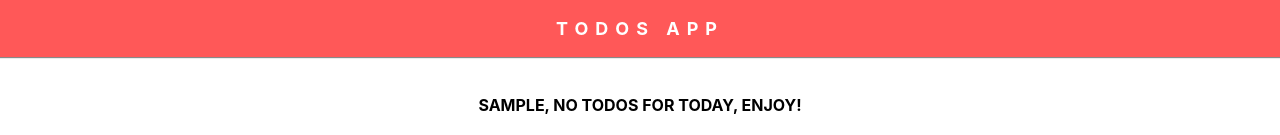
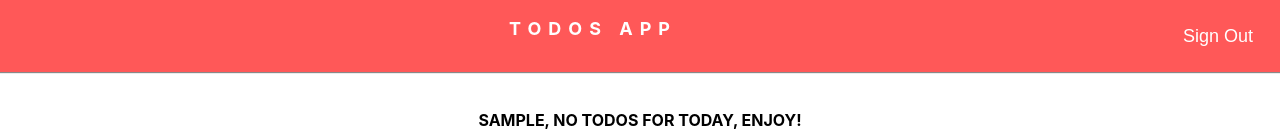
Before and after one commit to jesusolivas/todos-react, a React (Create React App) app: page /home in a window 1280 px wide. Shown: the top 135 px of the page. Built offline with nearby package versions, Linux system fonts and the light colour scheme; no server answers; the database is empty; sample sign-in values are in the browser's storage.

Commit message:
implemented log out functionality

```diff
--- a/src/components/Header.css
+++ b/src/components/Header.css
@@ -8,4 +8,6 @@
     letter-spacing: 0.7rem;
     font-size: var(--font-size-large);
     box-shadow: 0 1px 1px 0px #898989;
+    display: flex;
+    justify-content: space-between;
 }
--- a/src/components/Header.js
+++ b/src/components/Header.js
@@ -1,7 +1,24 @@
+// Third party dependencies
+import { useContext } from "react";
+
+// Internal dependencies
+import AuthContext from "../context/auth";
+import { startLogout } from "../actions/auth";
+
+// Styles
 import "./Header.css"
 
-const Header = () => (
-    <header className="header">TODOS APP</header>
-)
+const Header = () => {
+    const { dispatch } = useContext(AuthContext);
+    return (
+        <header className="header">
+            <div></div>
+            <div>TODOS APP</div>
+            <div>
+                <button className="button" onClick={startLogout.bind(null, dispatch)}>Sign Out</button>
+            </div>
+        </header>
+    );
+};
 
 export default Header;
```
